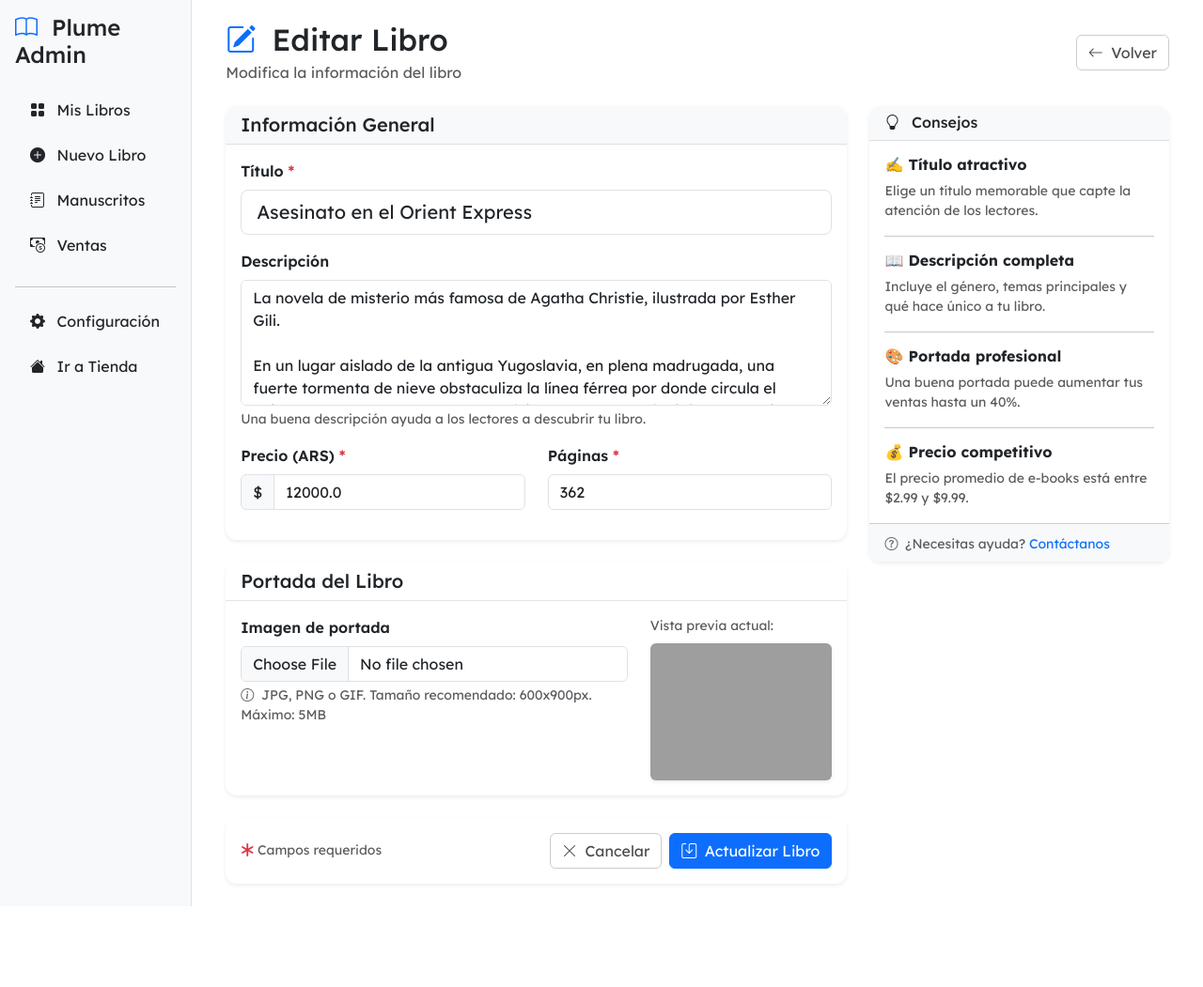
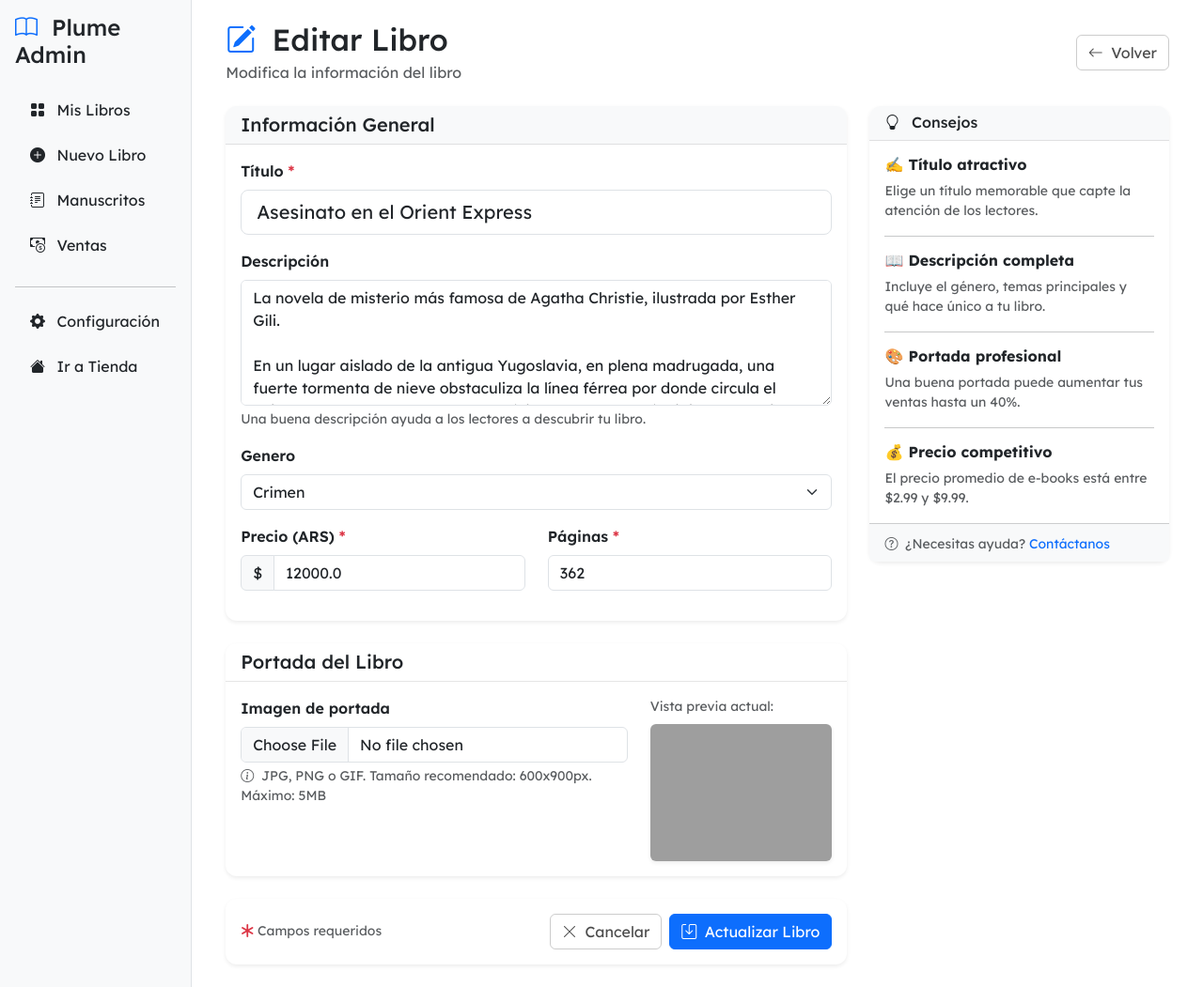
Before and after one commit to 8auti/Plume, a Flask app: page /admin/edit/1 in a window 1280 px wide. Shown: the part 79-1130 px from the top of the page at 94% size. Before the commit the page ends 1044 px from the top, so only its background shows below. Run offline with Flask 3, Linux system fonts and the light colour scheme; a user stored in the database is signed in; grey boxes are pictures that could not be loaded.

Commit message:
Commit: Internal Structure

```diff
--- a/app/admin/routes.py
+++ b/app/blueprints/admin/routes.py
@@ -5,7 +5,8 @@ import mimetypes
 from flask import Blueprint, render_template, request, flash, url_for, redirect
 from flask_login import login_required, current_user
 from werkzeug.utils import secure_filename
-from ..models.models import Book, database
+from app.models.models import Book, database
+from ..book.genres import genres
 from dotenv import load_dotenv
 
 # Acceder a variables de entorno
@@ -32,7 +33,8 @@ def dashboard():
 def upload_image(file):
     filename = secure_filename(file.filename)
     if not filename:
-        return render_template("upload.html", error="El archivo no tiene un nombre válido")
+        flash("El archivo subido no tiene un nombre válido.", "danger")
+        return
 
     content_type = mimetypes.guess_type(filename)[0] or "application/octet-stream"
 
@@ -69,6 +71,7 @@ def create():
         title = request.form["title"]
         pages = request.form["pages"]
         description = request.form["description"]
+        genre = request.form.get('genre')
         price = request.form["price"]
         cover = request.files["cover"]
 
@@ -76,20 +79,32 @@ def create():
             flash("Completa todos los campos", "danger")
             return redirect(url_for('admin.create'))
 
+        # Validar que el genero sea autentico
+        if (genre not in genres and genre != ''): # Permitir que el genero sea un string vacio (Ninguno)
+            flash("Genero invalido.", "danger")
+            return render_template('admin/form.html', genres = genres)
+
         # Portada
         cover_url = upload_image(cover)
 
         # fk usuario escritor
         author_id = current_user.id
 
-        new_book = Book(title=title, pages=pages, description=description, author_id=author_id, cover_url = cover_url)
+        new_book = Book(
+            title=title,
+            pages=pages,
+            description=description,
+            genre = genre,
+            author_id=author_id,
+            cover_url = cover_url
+        )
 
         database.session.add(new_book)
         database.session.commit()
         flash("Libro agregado exitosamente", "success")
 
         return redirect(url_for('admin.dashboard'))
-    return render_template("admin/form.html")
+    return render_template("admin/form.html", genres=genres)
 
 
 # Editar libro
@@ -104,7 +119,15 @@ def edit(id):
         book.pages = request.form.get('pages')
         book.description = request.form.get('description')
         book.price = request.form.get('price')
+        genre = request.form.get('genre')
         cover = request.files["cover"]
+
+        # Validar que el genero sea autentico
+        if (genre not in genres and genre != ''): # Permitir que el genero sea un string vacio (Ninguno)
+            flash("Genero invalido.", "danger")
+            return render_template('admin/form.html', book=book, genres = genres)
+
+        book.genre = genre
 
         if (cover or cover.filename != ''):
             book.cover_url = upload_image(cover) or book.cover_url
@@ -114,7 +137,7 @@ def edit(id):
 
         return redirect(url_for('admin.dashboard'))
 
-    return render_template('admin/form.html', book=book)  # pasa el libro
+    return render_template('admin/form.html', book=book, genres = genres)
 
 
 
--- /dev/null
+++ b/app/blueprints/book/genres.py
@@ -0,0 +1,34 @@
+genres = {
+    'ficcion': {'label': 'Ficción', 'color': '#3B82F6'},  # Azul
+    'no-ficcion': {'label': 'No Ficción', 'color': '#8B5CF6'},  # Púrpura
+    'ciencia': {'label': 'Ciencia', 'color': '#10B981'},  # Verde
+    'historia': {'label': 'Historia', 'color': '#92400E'},  # Marrón
+    'biografia': {'label': 'Biografía', 'color': '#F59E0B'},  # Ámbar
+    'autoayuda': {'label': 'Autoayuda', 'color': '#06B6D4'},  # Cian
+    'terror': {'label': 'Terror', 'color': '#1F2937'},  # Gris oscuro
+    'crimen': {'label': 'Crimen', 'color': '#DC2626'},  # Rojo
+    'romance': {'label': 'Romance', 'color': '#EC4899'},  # Rosa
+    'fantasia': {'label': 'Fantasía', 'color': '#A855F7'},  # Púrpura claro
+    'ciencia-ficcion': {'label': 'Ciencia Ficción', 'color': '#0EA5E9'},  # Azul cielo
+    'thriller': {'label': 'Thriller', 'color': '#EF4444'},  # Rojo intenso
+    'misterio': {'label': 'Misterio', 'color': '#6366F1'},  # Índigo
+    'aventura': {'label': 'Aventura', 'color': '#F97316'},  # Naranja
+    'poesia': {'label': 'Poesía', 'color': '#D946EF'},  # Fucsia
+    'drama': {'label': 'Drama', 'color': '#64748B'},  # Slate
+    'humor': {'label': 'Humor', 'color': '#FBBF24'},  # Amarillo
+    'filosofia': {'label': 'Filosofía', 'color': '#7C3AED'},  # Violeta
+    'psicologia': {'label': 'Psicología', 'color': '#14B8A6'},  # Teal
+    'negocios': {'label': 'Negocios', 'color': '#059669'},  # Verde esmeralda
+    'desarrollo-personal': {'label': 'Desarrollo Personal', 'color': '#22D3EE'},  # Cian claro
+    'salud': {'label': 'Salud', 'color': '#84CC16'},  # Lima
+    'cocina': {'label': 'Cocina', 'color': '#FB923C'},  # Naranja claro
+    'viajes': {'label': 'Viajes', 'color': '#38BDF8'},  # Azul claro
+    'arte': {'label': 'Arte', 'color': '#C026D3'},  # Magenta
+    'politica': {'label': 'Política', 'color': '#475569'},  # Gris
+    'religion': {'label': 'Religión', 'color': '#A78BFA'},  # Púrpura pastel
+    'educacion': {'label': 'Educación', 'color': '#34D399'},  # Verde menta
+    'infantil': {'label': 'Infantil', 'color': '#FCD34D'},  # Amarillo pastel
+    'juvenil': {'label': 'Juvenil', 'color': '#60A5FA'},  # Azul pastel
+    'novela-grafica': {'label': 'Novela Gráfica', 'color': '#F472B6'},  # Rosa claro
+    'ensayo': {'label': 'Ensayo', 'color': '#94A3B8'}  # Gris azulado
+}
--- a/app/shop/routes.py
+++ b/app/blueprints/shop/routes.py
@@ -1,6 +1,6 @@
 from flask import Blueprint, render_template, request, flash, redirect, url_for, session
 from flask_login import login_required, current_user
-from ..models.models import Book, Cart, CartItem, database
+from app.models.models import Book, Cart, CartItem, database
 
 shop = Blueprint("shop", __name__)
 
--- a/app/models/models.py
+++ b/app/models/models.py
@@ -19,6 +19,7 @@ class Book(database.Model):
     id = database.Column(database.Integer, primary_key=True)
     title = database.Column(database.String(100), nullable=False, default='Libro')
     description = database.Column(database.Text, nullable=True)
+    genre = database.Column(database.String(20), nullable=False)
     pages = database.Column(database.Integer, nullable=True)
     price = database.Column(database.Float, default=15000.0)
     status = database.Column(database.String(50), default='draft')  # draft, in_review, approved, published
--- a/app/templates/admin/form.html
+++ b/app/templates/admin/form.html
@@ -61,6 +61,20 @@
                                               placeholder="Escribe una descripción atractiva del libro..."
                                             >{{ book.description if book else '' }}</textarea>
                                     <div class="form-text">Una buena descripción ayuda a los lectores a descubrir tu libro.</div>
+                                </div>
+
+                                <div class="mb-3">
+                                    <label for="genre" class="form-label fw-semibold">
+                                        Genero
+                                    </label>
+                                    <select class="form-select" id="genre" name="genre">
+                                        <option value="">Ninguno</option>
+                                        {% for value, data in genres.items() %}
+                                            <option value="{{ value }}" {% if book and book.genre == value %}selected{% endif %}>
+                                                {{ data.label }}
+                                            </option>
+                                        {% endfor %}
+                                    </select>
                                 </div>
 
                                 <!-- Precio y Páginas en fila -->
--- a/app/templates/auth/login.html
+++ b/app/templates/auth/login.html
@@ -50,6 +50,11 @@
                         Ingresar
                     </button>
 
+                    <!-- Botón -->
+                    <a href="/" class="btn btn-dark w-100 mb-3">
+                        <i class="bi bi-google"></i> Iniciar Sesion con Google
+                    </a>
+
                     <!-- Link registro (opcional) -->
                     <div class="text-center">
                         <small class="text-muted">
--- a/app/templates/components/header.html
+++ b/app/templates/components/header.html
@@ -100,6 +100,10 @@
         transition: background-color 0.3s ease, box-shadow 0.3s ease;
     }
 
+    #mainHeader:hover {
+        background-color: white !important;
+    }
+
     #mainHeader.sticky {
         position: sticky !important;
         background-color: white !important;
```
Also changed, not shown: app/__init__.py (+10 -8 lines), app/blueprints/book/routes.py (added, +32 -0 lines), app/blueprints/main/routes.py (added, +10 -0 lines), app/book/routes.py (deleted, +0 -27 lines), app/main/routes.py (deleted, +0 -15 lines), app/templates/book/view.html (+21 -14 lines), requirements.txt (+0 -7 lines), app/blueprints/auth/routes.py (renamed from app/auth/routes.py), instance/database.db, run.py (line endings or trailing spaces), 1 other file.
